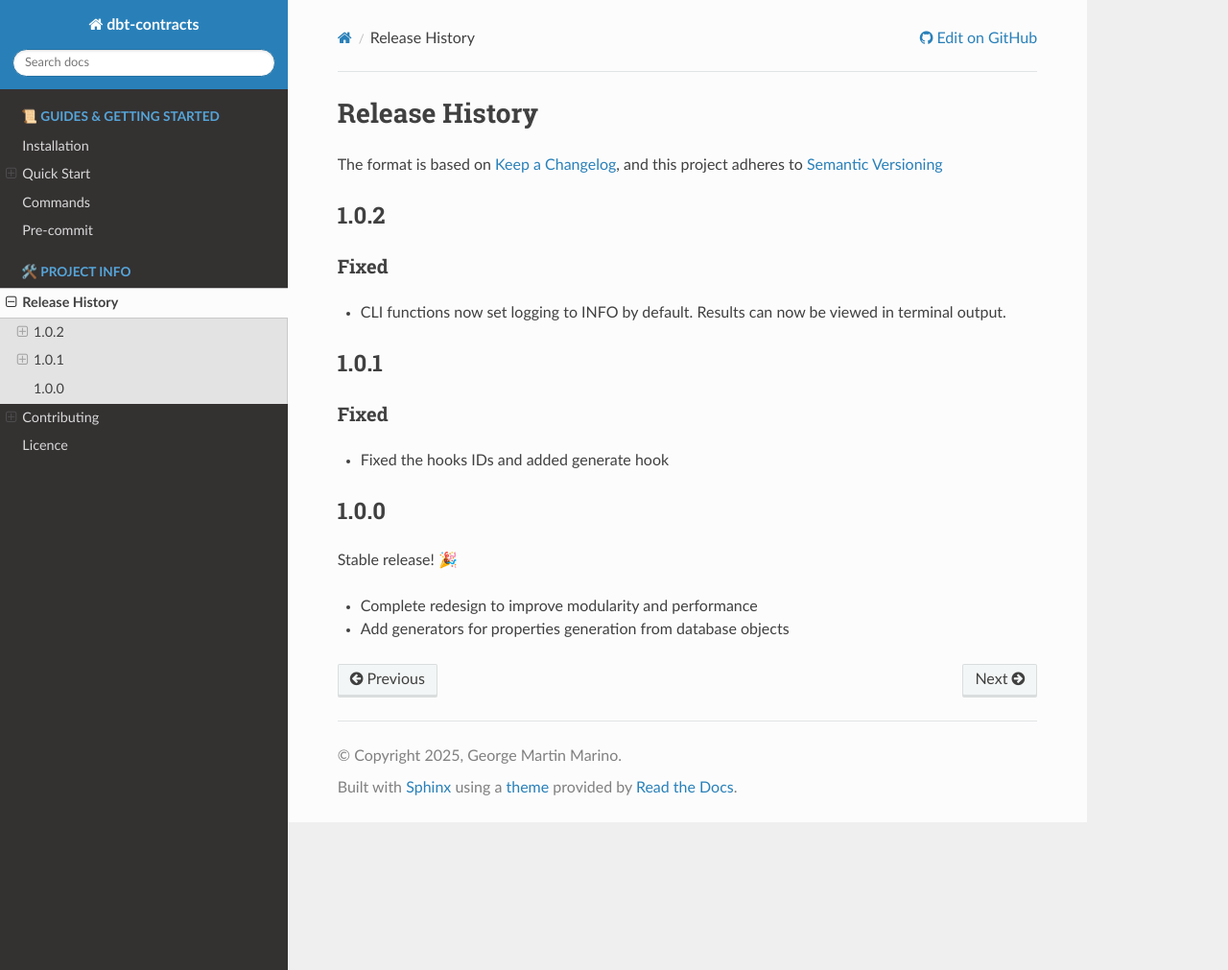
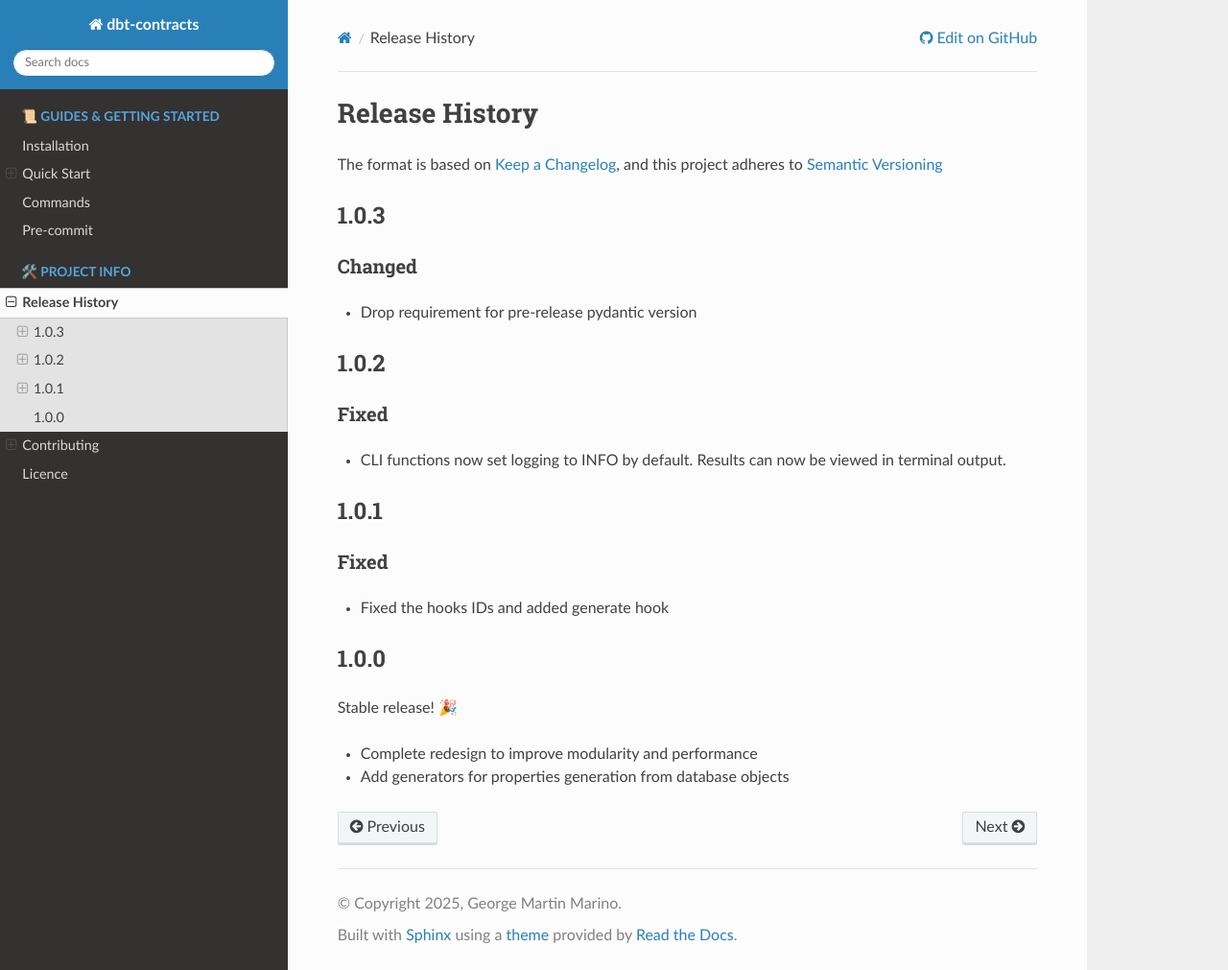
Before and after one commit to geo-martino/dbt-contracts, a Sphinx documentation site: the page built from docs/info/release-history.rst, in a window 1280 px wide and 1011 px high. Shown: the whole window at 96% size. Built offline with Sphinx 7.4.7 and the Read the Docs theme 3.1.0, drawn with Linux system fonts in a browser that asks for light colours; pages that are not in the unit, such as notebooks, are missing from menus.

Commit message:
drop requirement for pre-release pydantic version

```diff
--- a/docs/info/release-history.rst
+++ b/docs/info/release-history.rst
@@ -31,6 +31,14 @@ Release History
 The format is based on `Keep a Changelog <https://keepachangelog.com/en>`_,
 and this project adheres to `Semantic Versioning <https://semver.org/spec/v2.0.0.html>`_
 
+1.0.3
+=====
+
+Changed
+-------
+
+* Drop requirement for pre-release pydantic version
+
 
 1.0.2
 =====
@@ -39,7 +47,6 @@ Fixed
 -----
 
 * CLI functions now set logging to INFO by default. Results can now be viewed in terminal output.
-
 
 
 1.0.1
--- a/pyproject.toml
+++ b/pyproject.toml
@@ -25,7 +25,7 @@ classifiers = [
 ]
 dependencies = [
     "dbt-core>=1.9,<2.0",
-    "pydantic>=2.11.0b1,<3.0",
+    "pydantic>=2.10,<3.0",
 ]
 
 [dependency-groups]
```
Also changed, not shown: 1 other file.
